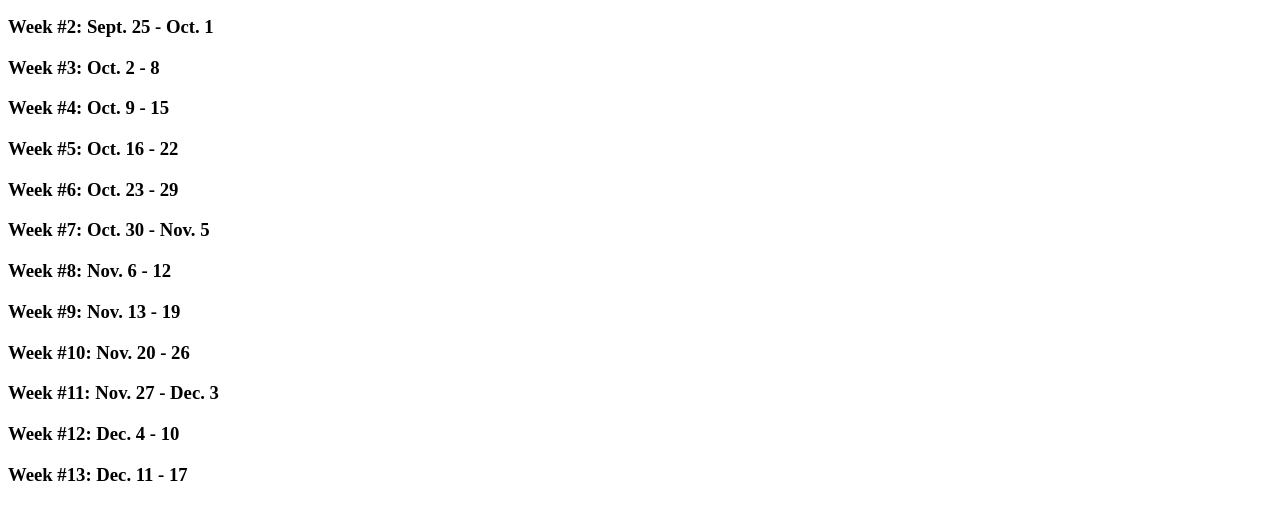
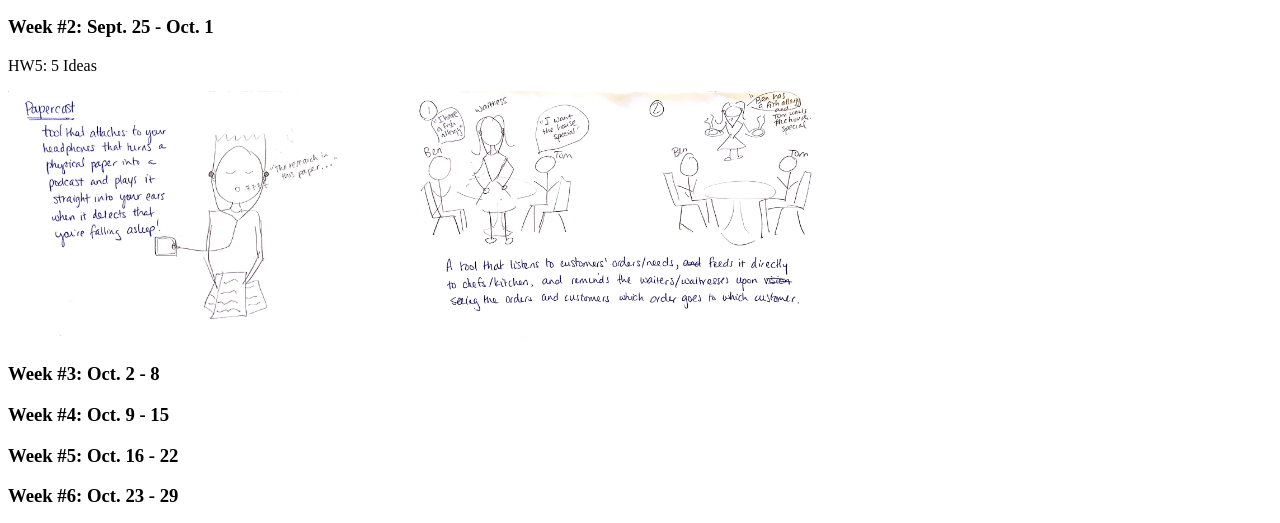
Before and after one commit to teresaylin/063project, a plain HTML site: page index.html in a window 1280 px wide. Shown: the part 744-1267 px from the top of the page. Drawn offline with Linux system fonts and the light colour scheme.

Commit message:
2 of 5 ideas

```diff
--- a/index.html
+++ b/index.html
@@ -17,6 +17,9 @@
 
   <h3>Week #1: Sept. 18 - 24</h3>
   <h3>Week #2: Sept. 25 - Oct. 1</h3>
+  <p>HW5: 5 Ideas</p>
+  <img src="images/Papercast.jpg" height="250" width="400">
+  <img src="images/Waiter.jpg" height="250" width="400">
   <h3>Week #3: Oct. 2 - 8</h3>
   <h3>Week #4: Oct. 9 - 15</h3>
   <h3>Week #5: Oct. 16 - 22</h3>
```
Also changed, not shown: images/Papercast.jpg (added), images/Waiter.jpg (added).
